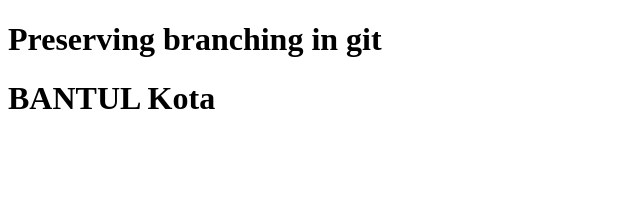
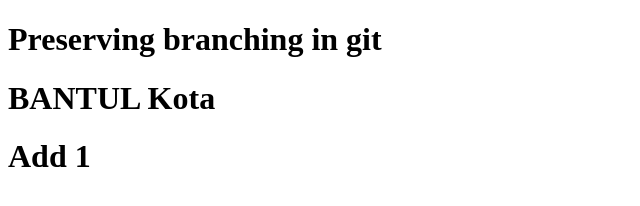
Before and after one commit to SanCross354/cobaGit, a plain HTML site: page index.html in a window 1280 px wide. Shown: the whole page, without its empty margins (0-640 px from the left). Drawn offline with Linux system fonts and the light colour scheme.

Commit message:
agung  - add 1

```diff
--- a/index.html
+++ b/index.html
@@ -8,5 +8,6 @@
   <body>
     <h1>Preserving branching in git</h1>
     <h1>BANTUL Kota</h1>
+    <h1>Add 1</h1>
   </body>
 </html>
```
